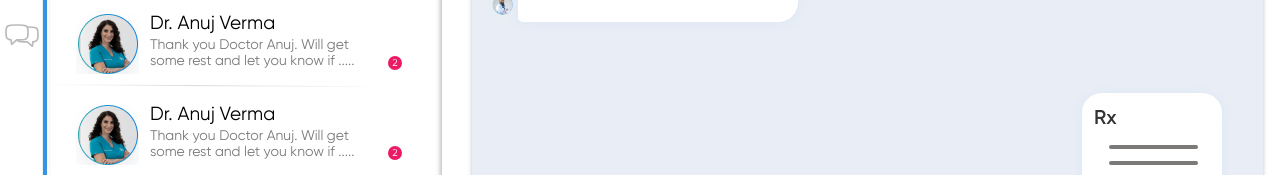
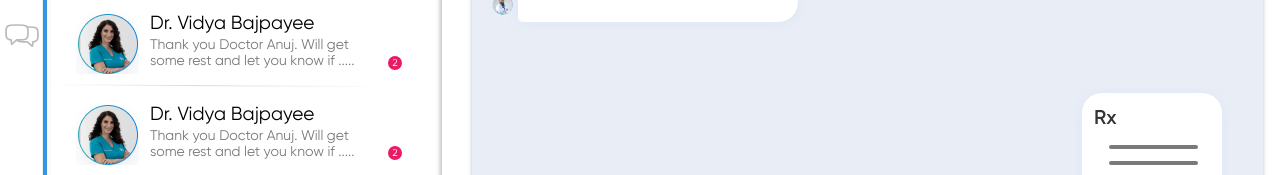
Before and after one commit to borekarashwini/Chats, a plain HTML site: page index.html in a window 1280 px wide. Shown: the part 373-548 px from the top of the page. Drawn offline with Linux system fonts and the light colour scheme.

Commit message:
Update index.html

```diff
--- a/index.html
+++ b/index.html
@@ -483,7 +483,7 @@
           <img src="doc2.png" />
           <a href="#">
             <div class="info">
-              <div class="docname">Dr. Anuj Verma</div>
+              <div class="docname">Dr. Vidya Bajpayee</div>
               <div class="read">
                 Thank you Doctor Anuj. Will get some rest and let you know if
                 .....
@@ -545,7 +545,7 @@
           <img src="doc2.png" />
           <a href="#">
             <div class="info">
-              <div class="docname">Dr. Anuj Verma</div>
+              <div class="docname">Dr. Vidya Bajpayee</div>
               <div class="read">
                 Thank you Doctor Anuj. Will get some rest and let you know if
                 .....
```
